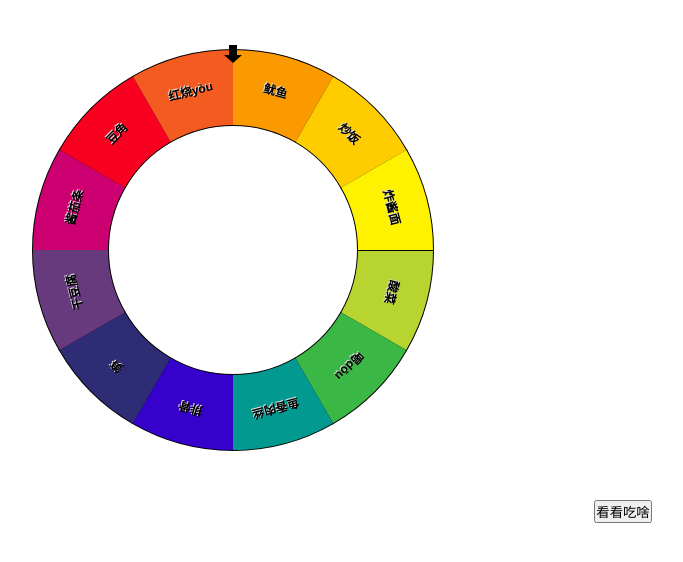
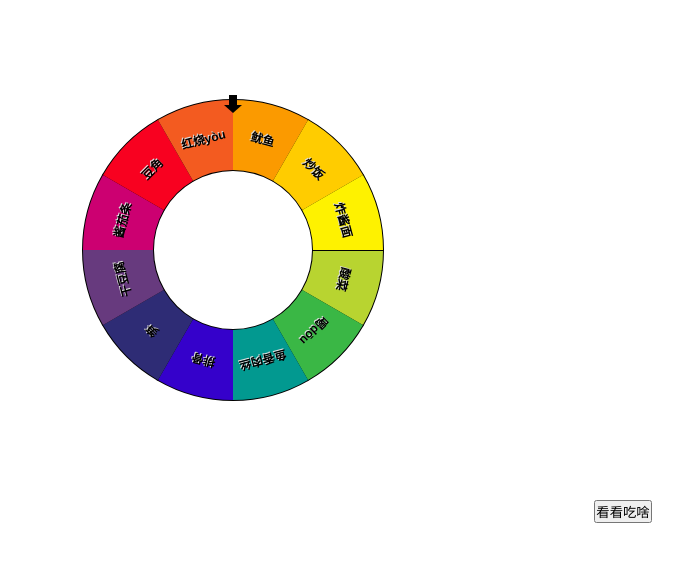
Before and after one commit to xuehaibo/eat, a plain HTML site: page index.html in a window 1280 px wide. Shown: the whole page, without its empty margins (17-700 px from the left). Drawn offline with Linux system fonts and the light colour scheme.

Commit message:
修改转盘大小

```diff
--- a/index.html
+++ b/index.html
@@ -33,11 +33,11 @@ function draw() {
 function drawRouletteWheel() {
   var canvas = document.getElementById("wheelcanvas");
   if (canvas.getContext) {
-	  var outsideRadius = 200;
-	  var textRadius = 160;
-	  var insideRadius = 125;
+	  var outsideRadius = 150;
+	  var textRadius = 110;
+	  var insideRadius = 80;
 	  ctx = canvas.getContext("2d");
-	  ctx.clearRect(0,0,300,300);
+	  ctx.clearRect(0,0,350,350);
 	  ctx.strokeStyle = "black";
 	  ctx.lineWidth = 2;
 	  ctx.font = 'bold 12px sans-serif';
```
